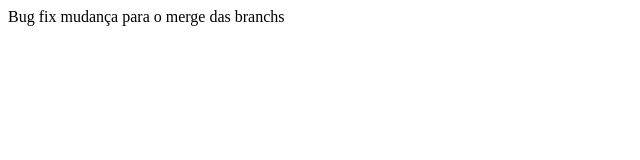
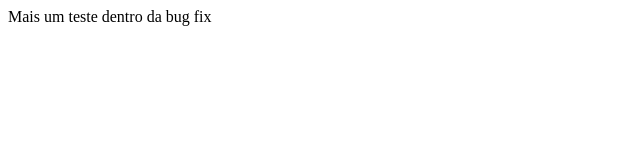
Before and after one commit to sterfss/Atividade-AmbienteDS, a plain HTML site: page index.html in a window 1280 px wide. Shown: the whole page, without its empty margins (0-640 px from the left). Drawn offline with Linux system fonts and the light colour scheme.

Commit message:
Mais um teste pro merge

```diff
--- a/index.html
+++ b/index.html
@@ -6,6 +6,6 @@
     <title>Document</title>
 </head>
 <body>
-  Bug fix mudança para o merge das branchs
+    Mais um teste dentro da bug fix
 </body>
 </html>
```
